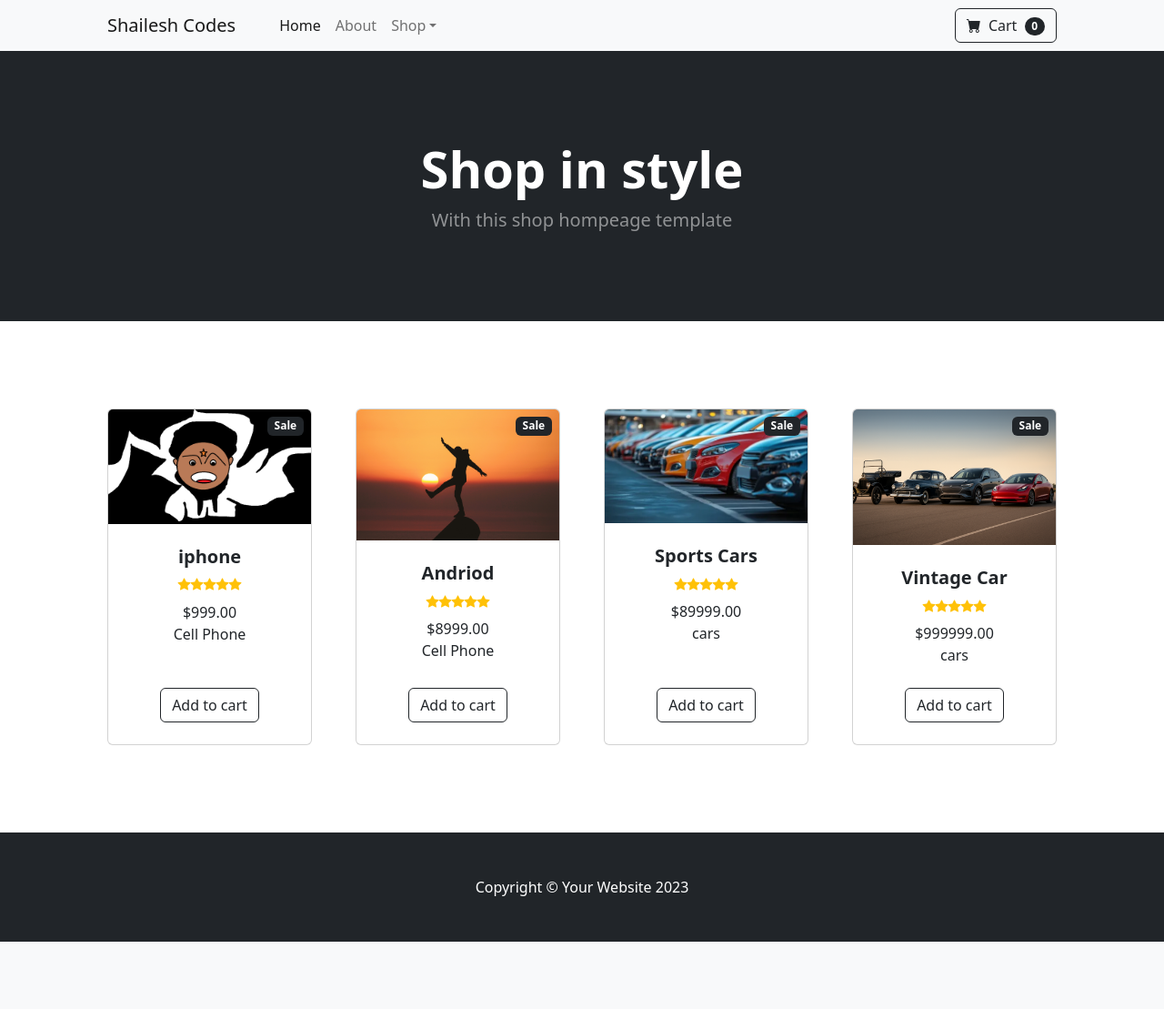
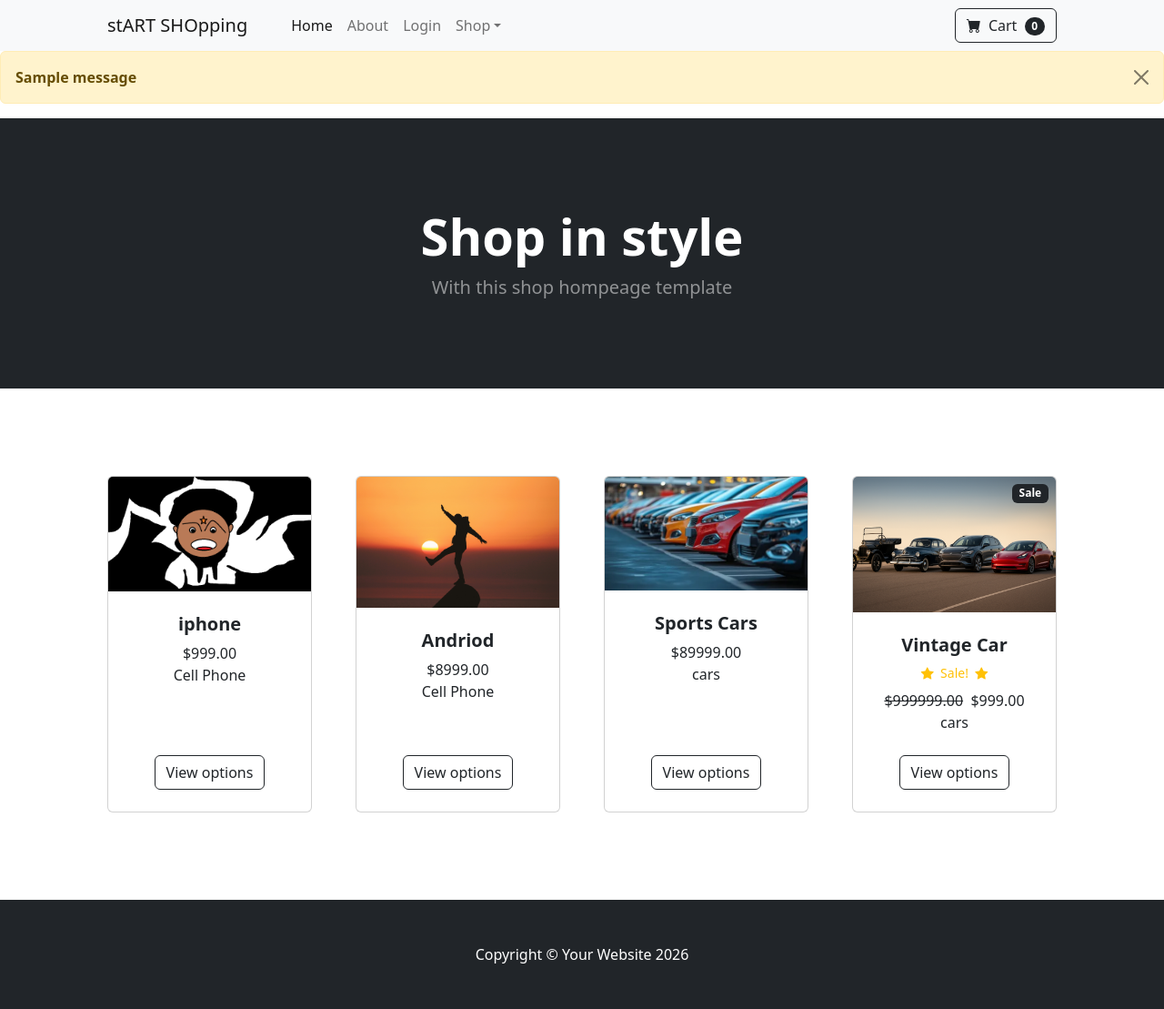
Before and after one commit to shaileshcodes11/Ecommerce-website, a Django app: page / in a window 1280 px wide. Shown: the whole page at 91% size. Before the commit the page ends 1035 px from the top, so only its background shows below. Run offline with Django 5.2, Linux system fonts and the light colour scheme; data comes from the database, SQL or seed files in the repository; both versions use the stored data as it was after the commit; tables that the repository leaves empty hold one stand-in row (values such as "Sample post"); one stand-in notice (Sample message) is shown.

Commit message:
Todays work is completed .worked on sale badge and login and logout

```diff
--- a/store/models.py
+++ b/store/models.py
@@ -31,6 +31,8 @@ class Product(models.Model):
     category = models.ForeignKey(Category,on_delete=models.CASCADE,default=1)
     description = models.CharField(max_length=250,blank=True,null=True)
     image = models.ImageField(upload_to='uploads/product/')
+    is_sale = models.BooleanField(default=False)
+    sale_price = models.DecimalField(default=0,decimal_places=2,max_digits=8)
 
     def __str__(self):
         return self.name
--- /dev/null
+++ b/store/templates/base.html
@@ -0,0 +1,45 @@
+
+
+{% load static %}
+<!DOCTYPE html>
+<html lang="en">
+    <head>
+        <meta charset="utf-8" />
+        <meta name="viewport" content="width=device-width, initial-scale=1, shrink-to-fit=no" />
+        <meta name="description" content="" />
+        <meta name="author" content="" />
+        <title>DJANGO - ECOMMERCE</title>
+        <!-- Favicon-->
+        <link rel="icon" type="image/x-icon" href="{% static 'assets/favicon.ico' %}" />
+        <!-- Bootstrap icons-->
+        <link href="https://cdn.jsdelivr.net/npm/bootstrap-icons@1.5.0/font/bootstrap-icons.css" rel="stylesheet" />
+        <!-- Core theme CSS (includes Bootstrap)-->
+        <link href="{% static 'css/styles.css' %}" rel="stylesheet" />
+    </head>
+    <body>
+
+
+           {% include "navbar.html" %}
+        {% if messages %}
+        {% for message in messages %}
+        <div class="alert alert-warning alert-dismissible fade show" role="alert">
+            <strong>{{message}}</strong>
+            <button type="button" class="btn-close" data-bs-dismiss="alert" aria-label="Close"></button>
+        </div>
+
+        {% endfor %}
+
+        {% endif %}
+           {% block content %}
+
+           {% endblock content %}
+        <!-- Footer-->
+        <footer class="py-5 bg-dark">
+            <div class="container"><p class="m-0 text-center text-white">Copyright &copy; Your Website 2026</p></div>
+        </footer>
+        <!-- Bootstrap core JS-->
+        <script src="https://cdn.jsdelivr.net/npm/bootstrap@5.2.3/dist/js/bootstrap.bundle.min.js"></script>
+        <!-- Core theme JS-->
+        <script src="{% static 'js/scripts.js' %}"></script>
+    </body>
+</html>
--- a/store/templates/home.html
+++ b/store/templates/home.html
@@ -1,49 +1,13 @@
+{% extends "base.html" %}
+
+
+
 {% load static %}
-<!DOCTYPE html>
-<html lang="en">
-    <head>
-        <meta charset="utf-8" />
-        <meta name="viewport" content="width=device-width, initial-scale=1, shrink-to-fit=no" />
-        <meta name="description" content="" />
-        <meta name="author" content="" />
-        <title>Django Ecommerce</title>
-        <!-- Favicon-->
-        <link rel="icon" type="image/x-icon" href="{% static 'assets/favicon.ico' %}" />
-        <!-- Bootstrap icons-->
-        <link href="https://cdn.jsdelivr.net/npm/bootstrap-icons@1.5.0/font/bootstrap-icons.css" rel="stylesheet" />
-        <!-- Core theme CSS (includes Bootstrap)-->
-        <link href="{% static 'css/styles.css' %}" rel="stylesheet" />
-    </head>
-    <body>
-        <!-- Navigation-->
-        <nav class="navbar navbar-expand-lg navbar-light bg-light">
-            <div class="container px-4 px-lg-5">
-                <a class="navbar-brand" href="#!">Shailesh Codes</a>
-                <button class="navbar-toggler" type="button" data-bs-toggle="collapse" data-bs-target="#navbarSupportedContent" aria-controls="navbarSupportedContent" aria-expanded="false" aria-label="Toggle navigation"><span class="navbar-toggler-icon"></span></button>
-                <div class="collapse navbar-collapse" id="navbarSupportedContent">
-                    <ul class="navbar-nav me-auto mb-2 mb-lg-0 ms-lg-4">
-                        <li class="nav-item"><a class="nav-link active" aria-current="page" href="#!">Home</a></li>
-                        <li class="nav-item"><a class="nav-link" href="#!">About</a></li>
-                        <li class="nav-item dropdown">
-                            <a class="nav-link dropdown-toggle" id="navbarDropdown" href="#" role="button" data-bs-toggle="dropdown" aria-expanded="false">Shop</a>
-                            <ul class="dropdown-menu" aria-labelledby="navbarDropdown">
-                                <li><a class="dropdown-item" href="#!">All Products</a></li>
-                                <li><hr class="dropdown-divider" /></li>
-                                <li><a class="dropdown-item" href="#!">Popular Items</a></li>
-                                <li><a class="dropdown-item" href="#!">New Arrivals</a></li>
-                            </ul>
-                        </li>
-                    </ul>
-                    <form class="d-flex">
-                        <button class="btn btn-outline-dark" type="submit">
-                            <i class="bi-cart-fill me-1"></i>
-                            Cart
-                            <span class="badge bg-dark text-white ms-1 rounded-pill">0</span>
-                        </button>
-                    </form>
-                </div>
-            </div>
-        </nav>
+
+
+                                                {% block content %}
+
+
         <!-- Header-->
         <header class="bg-dark py-5">
             <div class="container px-4 px-lg-5 my-5">
@@ -61,15 +25,21 @@
 
 
 
+
+
+
+
                     {% for product in products %}
+
+                      {% if product.is_sale %}
 
 
                       <div class="col mb-5">
                         <div class="card h-100">
-                            <!-- Sale badge-->
+                            <!-- sale badge  -->
                              <div class="badge bg-dark text-white position-absolute" style="top: 0.5rem; right: 0.5rem">Sale</div>
                             <!-- Product image-->
-                            <img class="card-img-top" src="{{product.image.url}}" alt="..." />
+                            <img class="card-img-top" src="{{product.image.url }}" alt="..." />
                             <!-- Product details-->
                             <div class="card-body p-4">
                                 <div class="text-center">
@@ -77,27 +47,55 @@
                                     <h5 class="fw-bolder">{{product.name}}</h5>
                                     <!-- Product reviews-->
                                                 <div class="d-flex justify-content-center small text-warning mb-2">
-                                        <div class="bi-star-fill"></div>
-                                        <div class="bi-star-fill"></div>
-                                        <div class="bi-star-fill"></div>
-                                        <div class="bi-star-fill"></div>
-                                        <div class="bi-star-fill"></div>
+                                                    <i class="bi bi-star-fill"></i>
+                                                    &nbsp; Sale! &nbsp;
+                                                    <i class="bi bi-star-fill"></i>
                                                 </div>
+
                                     <!-- Product price-->
-                                    <!-- <span class="text-muted text-decoration-line-through">$20.00</span> -->
-                                    ${{product.price}}
-
+                                   <strike> ${{product.price}}</strike>&nbsp ${{product.sale_price}}
                                     <br>
                                     {{product.category}}
                                 </div>
-
                             </div>
                             <!-- Product actions-->
                             <div class="card-footer p-4 pt-0 border-top-0 bg-transparent">
-                                <div class="text-center"><a class="btn btn-outline-dark mt-auto" href="#">Add to cart</a></div>
+                                <div class="text-center"><a class="btn btn-outline-dark mt-auto" href="#">View options</a></div>
                             </div>
                         </div>
                     </div>
+
+
+
+
+
+
+                      {% else %}
+
+
+                        <div class="col mb-5">
+                        <div class="card h-100">
+
+                            <!-- Product image-->
+                            <img class="card-img-top" src="{{product.image.url }}" alt="..." />
+                            <!-- Product details-->
+                            <div class="card-body p-4">
+                                <div class="text-center">
+                                    <!-- Product name-->
+                                    <h5 class="fw-bolder">{{product.name}}</h5>
+                                    <!-- Product price-->
+                                    ${{product.price}}
+                                    <br>
+                                    {{product.category}}
+                                </div>
+                            </div>
+                            <!-- Product actions-->
+                            <div class="card-footer p-4 pt-0 border-top-0 bg-transparent">
+                                <div class="text-center"><a class="btn btn-outline-dark mt-auto" href="#">View options</a></div>
+                            </div>
+                        </div>
+                    </div>
+                      {% endif %}
 
 
 
@@ -105,16 +103,10 @@
 
 
 
+
                 </div>
             </div>
         </section>
-        <!-- Footer-->
-        <footer class="py-5 bg-dark">
-            <div class="container"><p class="m-0 text-center text-white">Copyright &copy; Your Website 2023</p></div>
-        </footer>
-        <!-- Bootstrap core JS-->
-        <script src="https://cdn.jsdelivr.net/npm/bootstrap@5.2.3/dist/js/bootstrap.bundle.min.js"></script>
-        <!-- Core theme JS-->
-        <script src="{% static 'js/scripts.js' %}"></script>
-    </body>
-</html>
+
+
+                                        {% endblock content %}
--- /dev/null
+++ b/store/templates/navbar.html
@@ -0,0 +1,44 @@
+
+
+  <!-- Navigation-->
+        <nav class="navbar navbar-expand-lg navbar-light bg-light">
+            <div class="container px-4 px-lg-5">
+                <a class="navbar-brand" href="#!">stART SHOpping</a>
+                <button class="navbar-toggler" type="button" data-bs-toggle="collapse" data-bs-target="#navbarSupportedContent" aria-controls="navbarSupportedContent" aria-expanded="false" aria-label="Toggle navigation"><span class="navbar-toggler-icon"></span></button>
+                <div class="collapse navbar-collapse" id="navbarSupportedContent">
+                    <ul class="navbar-nav me-auto mb-2 mb-lg-0 ms-lg-4">
+                        <li class="nav-item"><a class="nav-link active" aria-current="page" href="#!">Home</a></li>
+                        <li class="nav-item"><a class="nav-link" href="{% url 'about' %}">About</a></li>
+
+                                   {% if user.is_authenticated %}
+
+
+                        <li class="nav-item"><a class="nav-link" href="{% url 'logout' %}">Logout</a></li>
+
+                                   {% else %}
+
+                        <li class="nav-item"><a class="nav-link" href="{% url 'login' %}">Login</a></li>
+
+                        {% endif %}
+
+
+                        <li class="nav-item dropdown">
+                            <a class="nav-link dropdown-toggle" id="navbarDropdown" href="#" role="button" data-bs-toggle="dropdown" aria-expanded="false">Shop</a>
+                            <ul class="dropdown-menu" aria-labelledby="navbarDropdown">
+                                <li><a class="dropdown-item" href="#!">All Products</a></li>
+                                <li><hr class="dropdown-divider" /></li>
+                                <li><a class="dropdown-item" href="#!">Popular Items</a></li>
+                                <li><a class="dropdown-item" href="#!">New Arrivals</a></li>
+                            </ul>
+                        </li>
+                    </ul>
+                    <form class="d-flex">
+                        <button class="btn btn-outline-dark" type="submit">
+                            <i class="bi-cart-fill me-1"></i>
+                            Cart
+                            <span class="badge bg-dark text-white ms-1 rounded-pill">0</span>
+                        </button>
+                    </form>
+                </div>
+            </div>
+        </nav>
--- a/store/urls.py
+++ b/store/urls.py
@@ -4,4 +4,9 @@ from . import views
 
 urlpatterns = [
     path('',views.home,name="home"),
+    path('about/',views.about,name="about"),
+    path('login/',views.login_user,name="login"),
+    path('logout/',views.logout_user,name="logout"),
+
+
 ]
--- a/store/views.py
+++ b/store/views.py
@@ -1,8 +1,39 @@
-from django.shortcuts import render
+from django.shortcuts import render,redirect
 from .models import Product
+from django.contrib.auth import authenticate,login,logout
+from django.contrib import messages
 # Create your views here.
 
 
 def home(request):
     products = Product.objects.all()
     return render(request,"home.html",{'products':products})
+
+
+def about(request):
+    return render(request,"about.html")
+
+
+def login_user(request):
+    if request.method =='POST':
+        username = request.POST['username']
+        password = request.POST['password']
+        user = authenticate(request,username=username,password=password)
+        if user is not None:
+            login(request,user)
+            messages.success(request,"You have been logged in !")
+            return redirect('home')
+        else:
+            messages.error(request,"There was an error please try again!")
+            return redirect('login')
+
+    else:
+        return render(request,"login.html",{})
+
+
+
+def logout_user(request):
+    logout(request)
+    messages.success(request,"You have been logged out ! Thanks for visiting us.s")
+
+    return redirect('home')
```
Also changed, not shown: static/startbootstrap-shop-homepage-gh-pages/index.html (deleted, +0 -267 lines), store/templates/about.html (added, +27 -0 lines), store/templates/login.html (added, +33 -0 lines), db.sqlite3, static/assets/favicon.ico (renamed from static/startbootstrap-shop-homepage-gh-pages/assets/favicon.ico), static/css/styles.css (renamed from static/startbootstrap-shop-homepage-gh-pages/css/styles.css), static/js/scripts.js (renamed from static/startbootstrap-shop-homepage-gh-pages/js/scripts.js), store/migrations/0003_product_is_sale_product_sale_price.py (added). Lines whose indentation alone changed are shown as unchanged.
